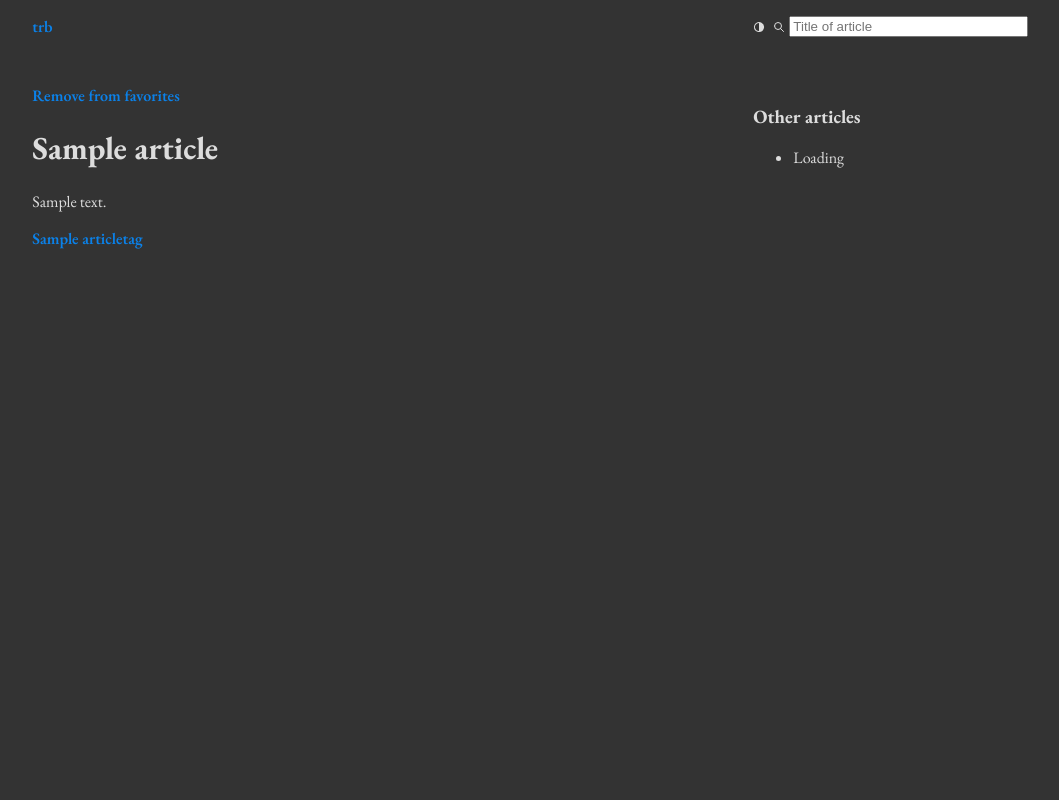
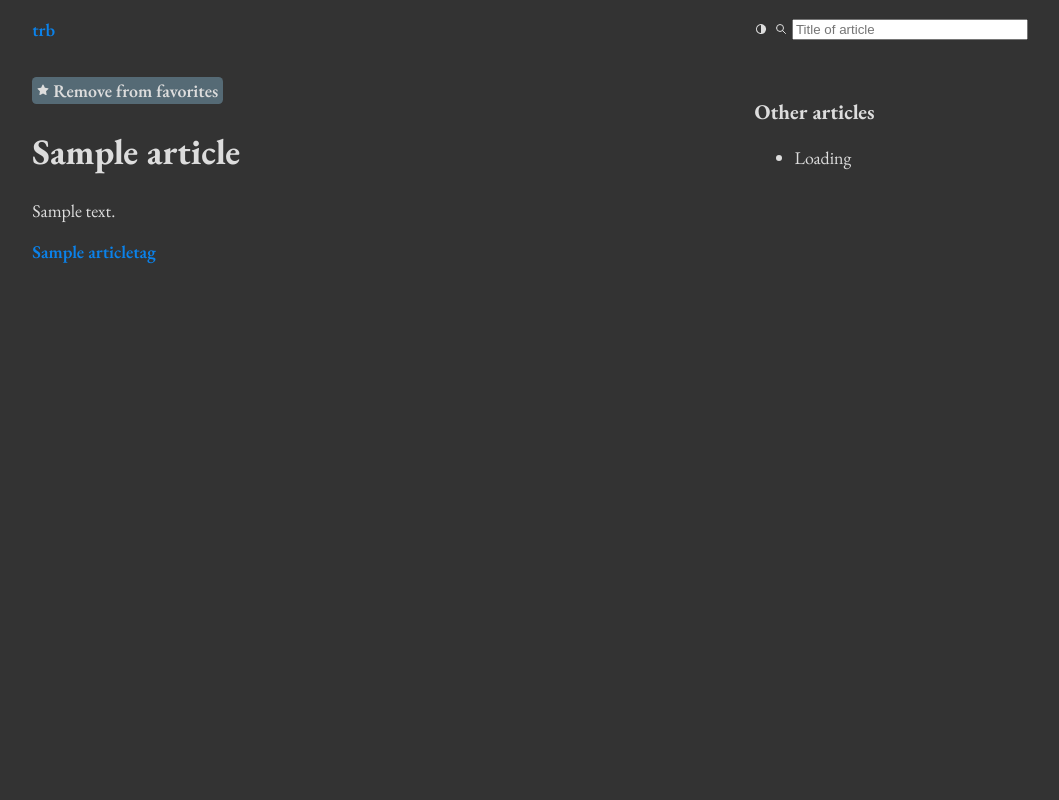
Before and after one commit to pbellon/yablog, a Django app: a page that uses src/blog_app/templates/shared/base.html in a window 1280 px wide. Shown: the whole page, without its empty margins (110-1169 px from the left). Run offline with Django 5.2, Linux system fonts and the light colour scheme; a user stored in the database is signed in; tables that the repository leaves empty hold one stand-in row (values such as "Sample post").

Commit message:
Improve favorite and search results styles
Add dedicated icons for favorite / unfavorite and make the button look
more like a button.

Improve search results behavior by adding tabindex attr & improve style
to avoid displaying blend links.

```diff
--- a/src/blog_app/templates/blog/article_detail.html
+++ b/src/blog_app/templates/blog/article_detail.html
@@ -1,6 +1,9 @@
-{% extends "shared/base.html" %}
+{% extends 'shared/base.html' %}
+{% load inline_static %}
 
-{% block title%}{{ article.title }}{% endblock %}
+{% block title %}
+  {{ article.title }}
+{% endblock %}
 
 {% block content %}
   {% if user.is_authenticated %}
@@ -8,32 +11,30 @@
       <a class="btn add-to-favorites"
           hx-post="{% url 'add_article_to_favorites' article.id %}"
           hx-target="#favorites"
-                hx-on::after-request="if (event.detail.successful) showUnfavorite()"
-            >
-                Add to Favorites
+          hx-on::after-request="if (event.detail.successful) showUnfavorite()">
+        {% icon 'star' %}Add to Favorites
       </a>
       <a class="btn remove-from-favorites"
           hx-post="{% url 'remove_article_from_favorites' article.id %}"
           hx-target="#favorites"
-                hx-on::after-request="if (event.detail.successful) showFavorite()"
-            >
-                Remove from favorites
+          hx-on::after-request="if (event.detail.successful) showFavorite()">
+        {% icon 'star-filled' %}Remove from favorites
       </a>
     </div>
     <script>
       // to call after unfavorite success
-            window.showFavorite = function() {
-                var action = document.querySelector('.favorite-action');
-                action.classList.remove('in-favorites');
-                action.classList.add('not-in-favorites');
-            };
+      window.showFavorite = function () {
+        var action = document.querySelector('.favorite-action')
+        action.classList.remove('in-favorites')
+        action.classList.add('not-in-favorites')
+      }
 
       // to call after add favorite success
-            window.showUnfavorite = function() {
-                var action = document.querySelector('.favorite-action');
-                action.classList.add('in-favorites');
-                action.classList.remove('not-in-favorites');
-            };
+      window.showUnfavorite = function () {
+        var action = document.querySelector('.favorite-action')
+        action.classList.add('in-favorites')
+        action.classList.remove('not-in-favorites')
+      }
     </script>
   {% endif %}
 
@@ -42,7 +43,7 @@
 
   {% if article.has_tags %}
     <footer>
-            {% include "shared/tags_list.html" with tags=article.all_tags %}
+      {% include 'shared/tags_list.html' with tags=article.all_tags %}
     </footer>
   {% endif %}
 {% endblock %}
--- a/src/blog_app/templates/shared/base.html
+++ b/src/blog_app/templates/shared/base.html
@@ -14,9 +14,16 @@
   transition: opacity 250ms ease-in;
 }
 
-.icon-holder svg {
-  width: 12px !important;
-  height: 12px !important;
+.icon-holder {
+  display: inline-flex;
+  align-items: center;
+  line-height: 1;
+
+  svg {
+    display: inline;
+    width: 12px !important;
+    height: 12px !important;
+  }
 }
 
 html.theme--light {
@@ -29,12 +36,27 @@
   --background-color: #333;
   --font-color: #DDD;
   --link-color: #0b82ea;
+  --neutral-accent: #556a75;
 }
 
 a {
   color: var(--link-color);
   text-decoration: none;
   font-weight: 600;
+}
+
+.btn {
+  color: var(--font-color);
+  background-color: var(--neutral-accent);
+  border-radius: .25rem;
+  padding: .125rem .25rem;
+  cursor: pointer;
+  display: inline-flex;
+  align-items: center;
+
+  .icon-holder {
+    margin-right: .25rem;
+  }
 }
 
 
@@ -49,6 +71,7 @@
   font-family: "EB Garamond", setif;
   font-optical-sizing: auto;
   font-weight: 400;
+  font-size: 1.12rem;
   font-style: normal;
   height: 100%;
   display: flex;
@@ -77,7 +100,7 @@
     [content-end] minmax(var(--gutter-min), 1fr)
     [full-end];
   grid-auto-rows: auto;
-  row-gap: 2rem;
+  row-gap: 1rem;
 }
 
 .row {
@@ -122,7 +145,7 @@
     margin-top: 2em;
 
     header {
-      font-size: 1.5em;
+      font-size: 1.5rem;
     }
   }
 }
@@ -135,15 +158,6 @@
   position: sticky;
   top: 0;
 
-  .icon-holder {
-    display: inline-flex;
-    align-items: center;
-    line-height: 1;
-
-    svg {
-      display: inline;
-    }
-  }
 
   .search {
     position: relative;
@@ -203,26 +217,44 @@
     }
   }
 
-
   #results {
     position: absolute;
-    background-color: var(--background-color);
+    background-color: var(--neutral-accent);
     border-radius: .25em;
     height: 0;
     margin-top: 2em;
     opacity: 0;
-    padding: .33rem;
     right: 0;
     top: 0;
     transition: opacity .200ms ease-in;
     width: 200px;
     z-index: 200;
+    display: flex;
+    flex-direction: column;
+    align-items: stretch;
 
     &.visible {
       opacity: 1;
       height: auto;
       max-height: 200px;
       overflow-y: auto;
+    }
+
+    li {
+      display: flex;
+      align-items: stretch;
+    }
+
+    a {
+      padding: .33rem;
+      color: var(--font-color);
+      flex: 1;
+
+      &:focus {
+        outline: none;
+        background-color: var(--font-color);
+        color: var(--background-color);
+      }
     }
   }
 }
--- a/src/blog_app/views.py
+++ b/src/blog_app/views.py
@@ -3,7 +3,6 @@
 from django.shortcuts import get_object_or_404, render
 
 from blog_app.models import Article, ArticleTag, FavoriteArticle
-
 
 def paginated_articles(request):
     page_number = request.GET.get("p")
@@ -171,6 +170,7 @@
     results = Article.objects.only("title", "slug").filter(title__icontains=query)
     paginator = Paginator(results, 10)
 
+
     paginated_results = paginator.get_page(page_number)
 
     return render(
```
Also changed, not shown: src/blog_app/templates/htmx/search_results.html (+9 -1 lines), src/blog_app/static/icons/star-filled.svg (added), src/blog_app/static/icons/star.svg (added). Lines whose indentation alone changed are shown as unchanged.
